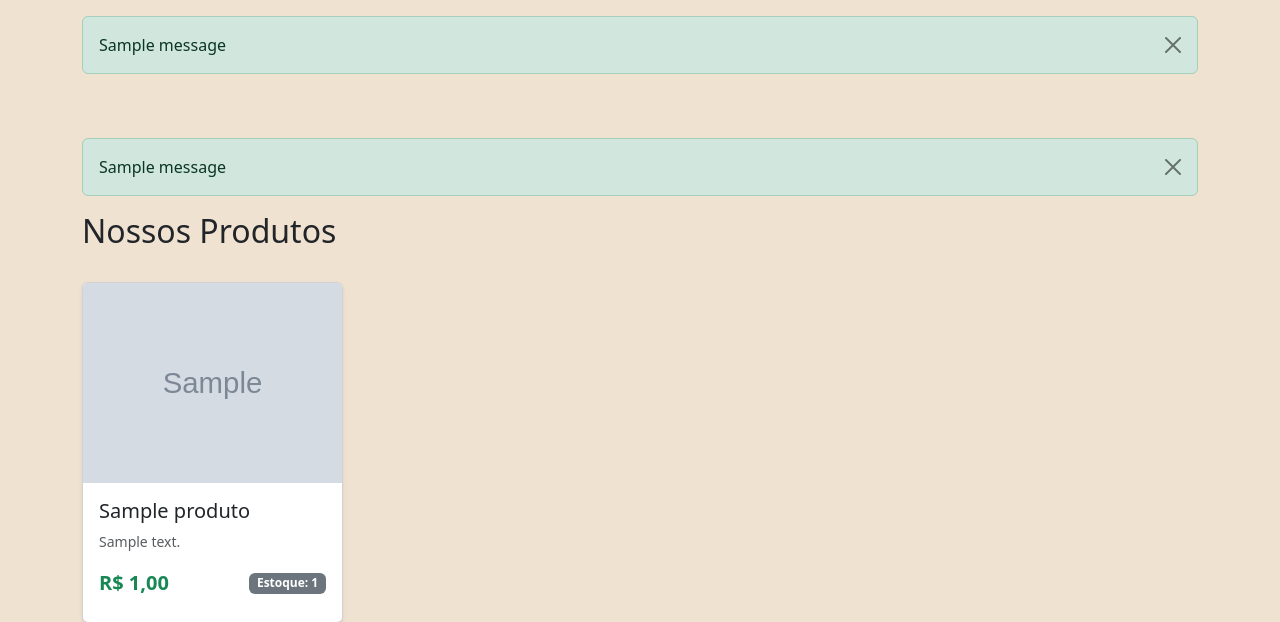
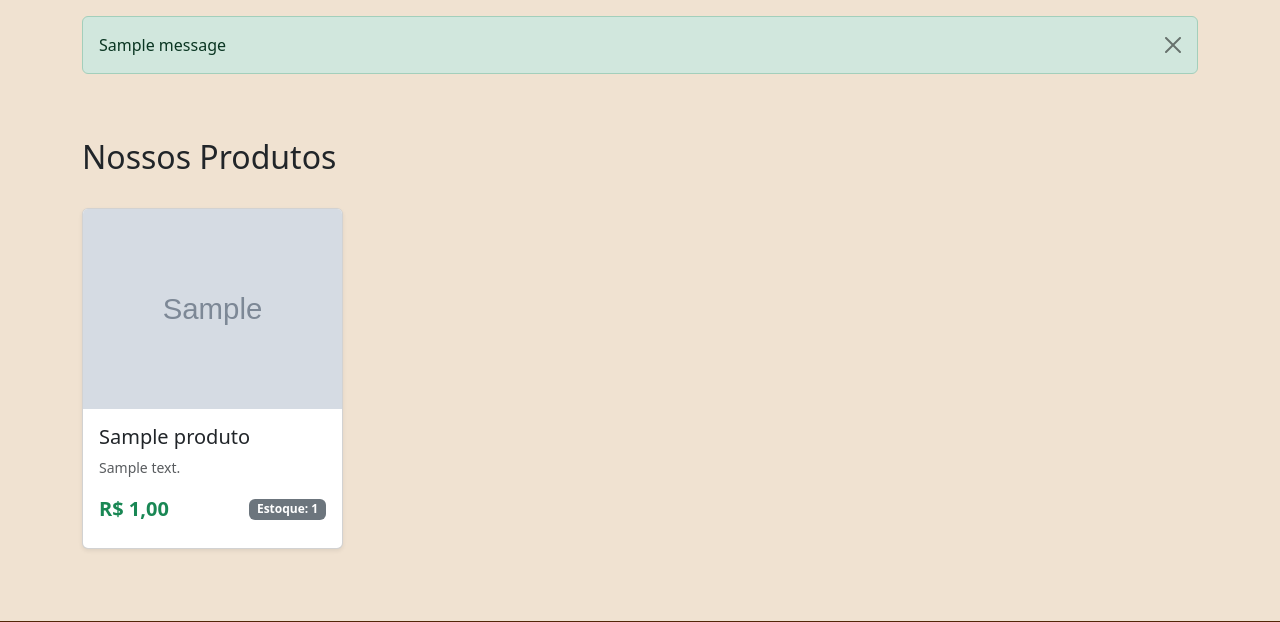
Before and after one commit to ballackh-ops/projeto-barbearia-seu-inacio, a Django app: page /loja/ in a window 1280 px wide. Shown: the part 126-748 px from the top of the page. Run offline with Django 5.2, Linux system fonts and the light colour scheme; tables that the repository leaves empty hold one stand-in row (values such as "Sample post"); grey boxes marked "Sample" are stand-in pictures; one stand-in notice (Sample message) is shown; some libraries are stand-ins or nearby versions.

Commit message:
mais correções

```diff
--- a/barbearia_seu_inacio/templates/barbearia_seu_inacio/confirmar_remocao_aviso.html
+++ b/barbearia_seu_inacio/templates/barbearia_seu_inacio/confirmar_remocao_aviso.html
@@ -2,14 +2,13 @@
 {% block title %}Excluir Aviso - {{ block.super }}{% endblock %}
 
 {% block content %}
-{% include "nav.html" %}
 
 <section class="py-5 container">
   <div class="row justify-content-center">
     <div class="col-md-6">
       <div class="card shadow-sm border-0">
         <div class="card-header bg-danger text-white py-3 text-center">
-          <h4 class="mb-0">⚠️ Confirmar Exclusão</h4>
+          <h4 class="mb-0">Confirmar Exclusão</h4>
         </div>
 
         <div class="card-body p-4 text-center">
@@ -26,5 +25,4 @@
   </div>
 </section>
 
-{% include "footer.html" %}
 {% endblock %}
--- a/barbearia_seu_inacio/templates/barbearia_seu_inacio/form_aviso.html
+++ b/barbearia_seu_inacio/templates/barbearia_seu_inacio/form_aviso.html
@@ -4,7 +4,6 @@
 {% block title %}{% if is_editar %}Editar Aviso{% else %}Novo Aviso{% endif %} - {{ block.super }}{% endblock %}
 
 {% block content %}
-{% include "nav.html" %}
 
 <section class="py-5 container">
   <div class="row justify-content-center">
@@ -33,5 +32,5 @@
 </section>
 
 {{ form.media }}
-{% include "footer.html" %}
+
 {% endblock %}
--- a/barbearia_seu_inacio/templates/barbearia_seu_inacio/form_servico.html
+++ b/barbearia_seu_inacio/templates/barbearia_seu_inacio/form_servico.html
@@ -1,4 +1,3 @@
-
 {% extends "base.html" %}
 {% load crispy_forms_tags %}
 
--- a/barbearia_seu_inacio/templates/barbearia_seu_inacio/loja.html
+++ b/barbearia_seu_inacio/templates/barbearia_seu_inacio/loja.html
@@ -4,14 +4,6 @@
 {% block content %}
 
 <section class="py-5 container">
-  {% if messages %}
-    {% for message in messages %}
-      <div class="alert alert-{{ message.tags }} alert-dismissible fade show" role="alert">
-        {{ message }}
-        <button type="button" class="btn-close" data-bs-dismiss="alert" aria-label="Close"></button>
-      </div>
-    {% endfor %}
-  {% endif %}
 
   <!-- Cabeçalho -->
   <div class="d-flex justify-content-between align-items-center mb-4">
--- a/barbearia_seu_inacio/templates/barbearia_seu_inacio/mural.html
+++ b/barbearia_seu_inacio/templates/barbearia_seu_inacio/mural.html
@@ -3,10 +3,12 @@
 
 {% block content %}
 
+<section class="py-5 container">
+
   <div class="d-flex justify-content-between align-items-center mb-4">
     <h2>Mural de Avisos</h2>
     {% if perms.barbearia_seu_inacio.add_aviso %}
-      <a href="{% url 'novo_aviso' %}" class="btn btn-success">+ Novo Aviso</a>
+      <a href="{% url 'novo_aviso' %}" class="btn btn-warning">Novo aviso</a>
     {% endif %}
   </div>
 
@@ -22,7 +24,7 @@
           </div>
 
           <div class="card-body d-flex flex-column">
-            <p class="card-text">{{ aviso.descricao|safe }}</p>
+            <p class="card-text">{{ aviso.descricao|linebreaksbr }}</p>
 
             <div class="mt-auto pt-3 border-top">
               <small class="text-muted d-block mb-2">
```
